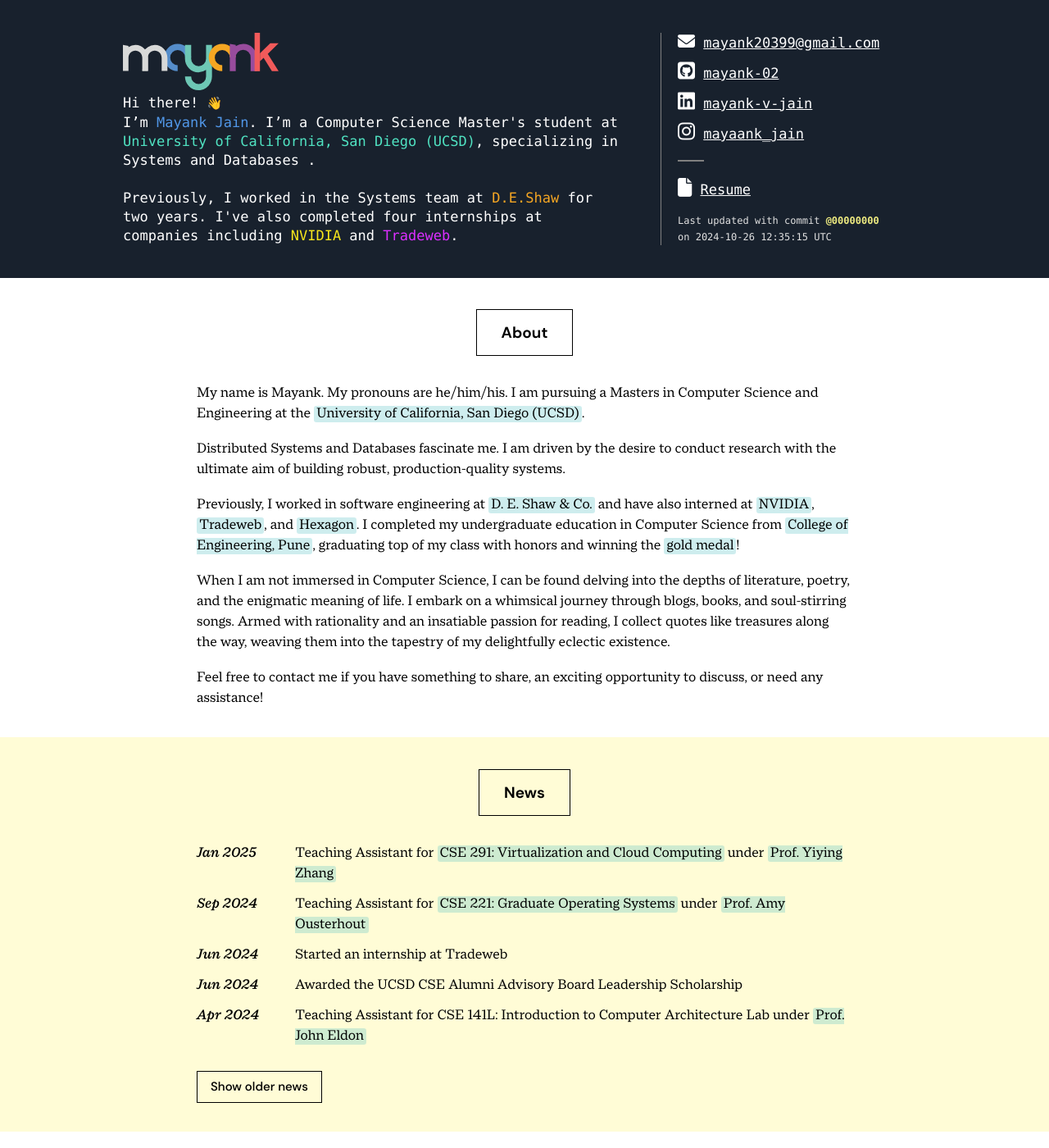
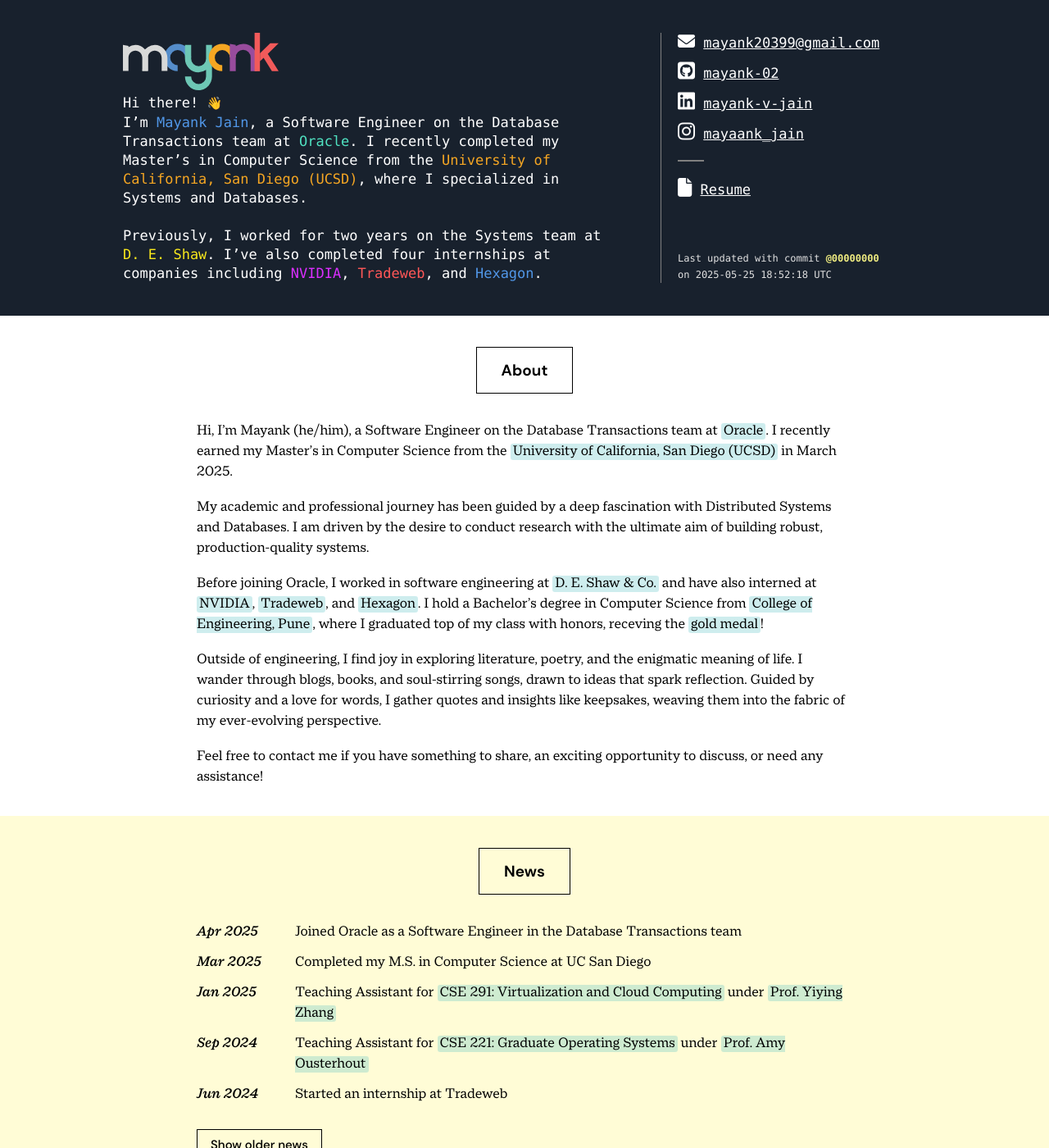
Before and after one commit to mayank-02/mayank-02.github.io, a Jekyll site: the page built from index.html, in a window 1280 px wide and 1400 px high. Shown: the whole window at 82% size. Built offline with Jekyll 4.4.1, drawn with Linux system fonts in a browser that asks for light colours; nearby versions of some CDN libraries; some web fonts are replaced; a style sheet for code colours, icons or effects is not loaded; some of the changed text lies outside the part shown.

Commit message:
Add Oracle

```diff
--- a/_data/news.yml
+++ b/_data/news.yml
@@ -1,3 +1,9 @@
+- date: Apr 2025
+  text: 'Joined Oracle as a Software Engineer in the Database Transactions team'
+
+- date: Mar 2025
+  text: 'Completed my M.S. in Computer Science at UC San Diego'
+
 - date: Jan 2025
   text: 'Teaching Assistant for [CSE 291: Virtualization and Cloud Computing](https://cseweb.ucsd.edu/~yiying/cse291-winter25/) under [Prof. Yiying Zhang](https://cseweb.ucsd.edu/~yiying/)'
 
--- a/_includes/landing_intro.html
+++ b/_includes/landing_intro.html
@@ -1,6 +1,6 @@
 Hi there! <span style="font-size: 90%;">👋</span>
 <br>
-I’m <span class="intro-emphasis"><a class="intro-link">Mayank Jain</a></span>. I’m a Computer Science Master's student at <span class="intro-emphasis"><a class="intro-link" href="https://ucsd.edu">University of California, San Diego (UCSD)</a></span>, specializing in Systems and Databases   .<br><br>
-
-Previously, I worked in the Systems team at <span class="intro-emphasis"><a class="intro-link" href="http://deshawindia.com">D.E.Shaw</a></span> for two years. I've also completed four internships at companies including <span class="intro-emphasis"><a class="intro-link" href="http://www.nvidia.com">NVIDIA</a></span> and <span class="intro-emphasis"><a class="intro-link" href="http://www.tradeweb.com">Tradeweb</a></span>.
+I’m <span class="intro-emphasis"><a class="intro-link">Mayank Jain</a></span>, a Software Engineer on the Database Transactions team at <span class="intro-emphasis"><a class="intro-link" href="https://www.oracle.com">Oracle</a></span>. I recently completed my Master’s in Computer Science from the <span class="intro-emphasis"><a class="intro-link" href="https://ucsd.edu">University of California, San Diego (UCSD)</a></span>, where I specialized in Systems and Databases.
+<br><br>
+Previously, I worked for two years on the Systems team at <span class="intro-emphasis"><a class="intro-link" href="http://deshawindia.com">D. E. Shaw</a></span>. I’ve also completed four internships at companies including <span class="intro-emphasis"><a class="intro-link" href="http://www.nvidia.com">NVIDIA</a></span>, <span class="intro-emphasis"><a class="intro-link" href="http://www.tradeweb.com">Tradeweb</a></span>, and <span class="intro-emphasis"><a class="intro-link" href="https://www.hexagon.com">Hexagon</a></span>.
 <br>
--- a/_includes/markdowns/introduction.md
+++ b/_includes/markdowns/introduction.md
@@ -1,9 +1,9 @@
-My name is Mayank. My pronouns are he/him/his. I am pursuing a Masters in Computer Science and Engineering at the [University of California, San Diego (UCSD)](https://www.ucsd.edu).
+Hi, I'm Mayank (he/him), a Software Engineer on the Database Transactions team at [Oracle](https://www.oracle.com). I recently earned my Master’s in Computer Science from the [University of California, San Diego (UCSD)](https://www.ucsd.edu) in March 2025.
 
-Distributed Systems and Databases fascinate me. I am driven by the desire to conduct research with the ultimate aim of building robust, production-quality systems.
+My academic and professional journey has been guided by a deep fascination with Distributed Systems and Databases. I am driven by the desire to conduct research with the ultimate aim of building robust, production-quality systems.
 
-Previously, I worked in software engineering at [D. E. Shaw & Co.](https://deshaw.com) and have also interned at [NVIDIA](https://www.nvidia.com), [Tradeweb](https://tradeweb.com), and [Hexagon](https://www.hexagon.com). I completed my undergraduate education in Computer Science from [College of Engineering, Pune](https://www.coep.org.in), graduating top of my class with honors and winning the [gold medal](https://www.youtube.com/live/_uAr9CUfYOo?feature=share&t=4800)!
+Before joining Oracle, I worked in software engineering at [D. E. Shaw & Co.](https://deshaw.com) and have also interned at [NVIDIA](https://www.nvidia.com), [Tradeweb](https://tradeweb.com), and [Hexagon](https://www.hexagon.com). I hold a Bachelor's degree in Computer Science from [College of Engineering, Pune](https://www.coep.org.in), where I graduated top of my class with honors, receving the [gold medal](https://www.youtube.com/live/_uAr9CUfYOo?feature=share&t=4800)!
 
-When I am not immersed in Computer Science, I can be found delving into the depths of literature, poetry, and the enigmatic meaning of life. I embark on a whimsical journey through blogs, books, and soul-stirring songs. Armed with rationality and an insatiable passion for reading, I collect quotes like treasures along the way, weaving them into the tapestry of my delightfully eclectic existence.
+Outside of engineering, I find joy in exploring literature, poetry, and the enigmatic meaning of life. I wander through blogs, books, and soul-stirring songs, drawn to ideas that spark reflection. Guided by curiosity and a love for words, I gather quotes and insights like keepsakes, weaving them into the fabric of my ever-evolving perspective.
 
 Feel free to contact me if you have something to share, an exciting opportunity to discuss, or need any assistance!
--- a/index.html
+++ b/index.html
@@ -24,7 +24,7 @@
                     </a>
                 </span>
                 <br>
-                on 2024-10-26 12:35:15 UTC
+                on 2025-05-25 18:52:18 UTC
             </div>
         </div>
     </div>
```
Also changed, not shown: _education/03-ucsd.md (+6 -2 lines), _experience/07-fte-oracle.md (added, +7 -0 lines).
